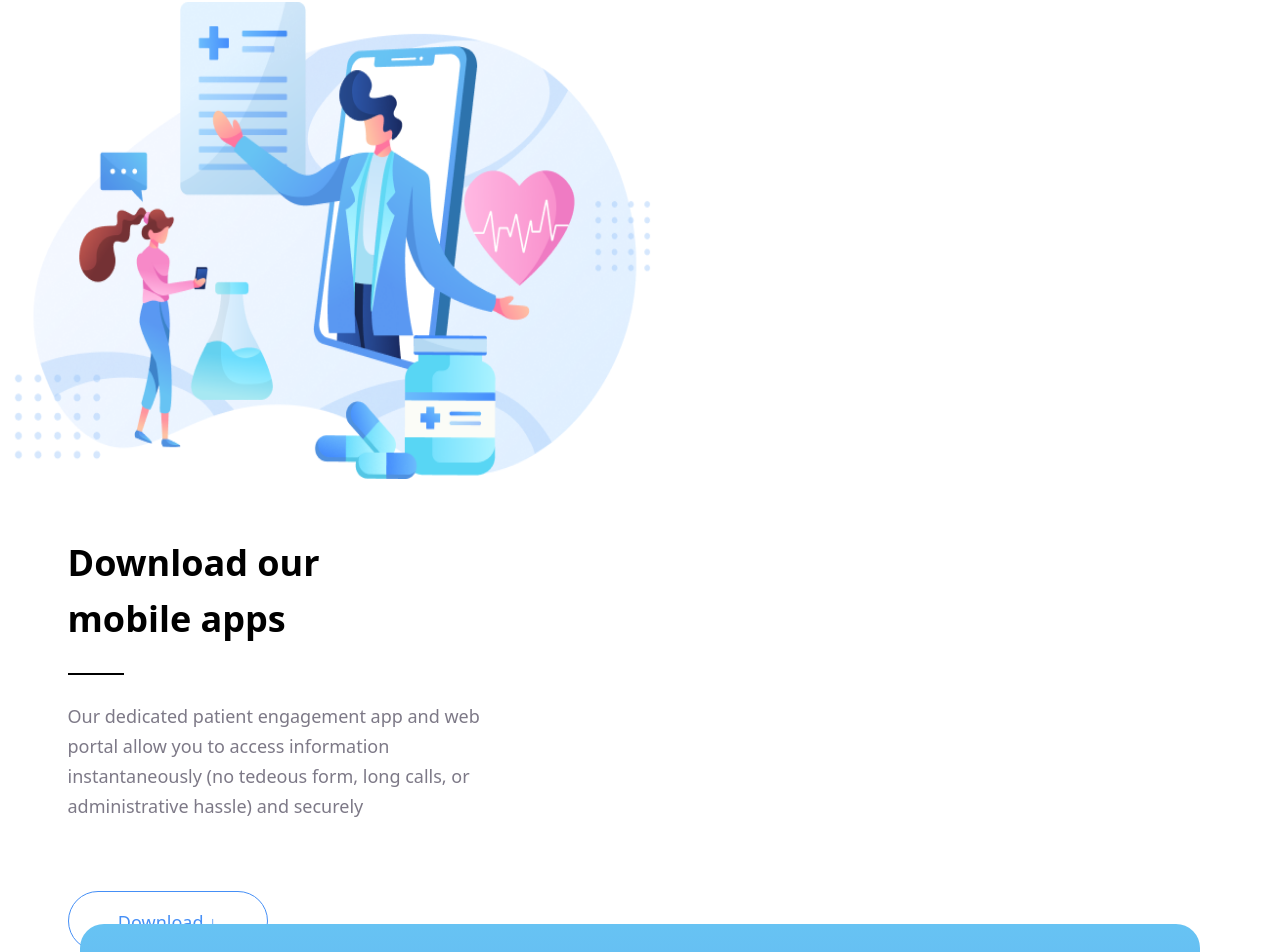
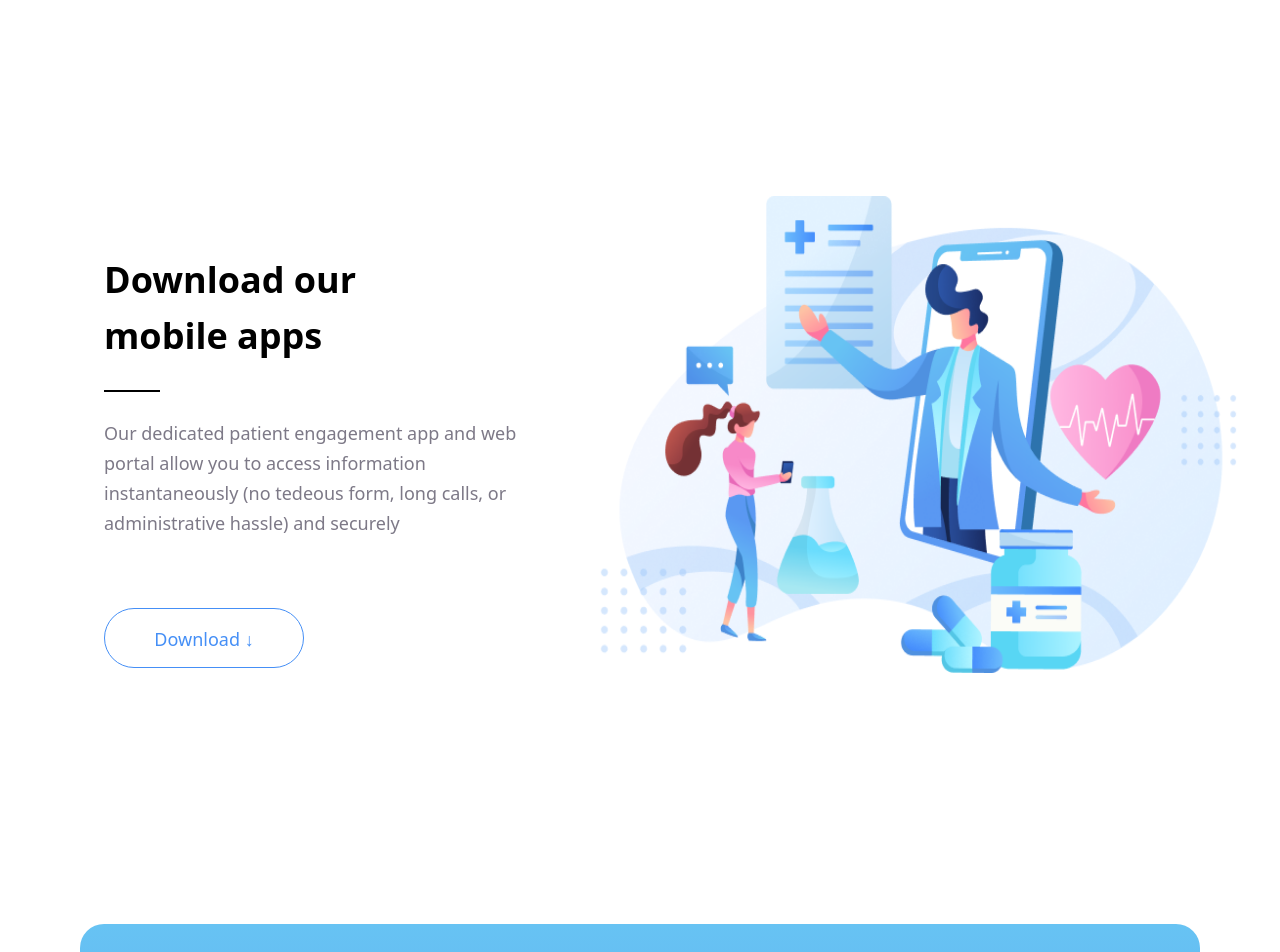
Before and after one commit to richardayikwei/Trafalgar-react, a React (Vite) app: page / in a window 1280 px wide. Shown: the part 2716-3668 px from the top of the page. Built offline with nearby package versions, Linux system fonts and the light colour scheme.

Commit message:
updating direction props

```diff
--- a/src/App.tsx
+++ b/src/App.tsx
@@ -76,7 +76,7 @@ function App() {
         <Illustration
           key={idx}
           service={service}
-          direction={"flex-row"}
+          direction={"md:flex-row"}
           btnText={"Learn more"}
           position="justify-start"
           widthDescription="md:w-[450px]"
@@ -87,7 +87,7 @@ function App() {
         <Illustration
           key={idx}
           service={service}
-          direction={"flex-row-reverse"}
+          direction={"md:flex-row-reverse"}
           btnText={`Download \u2193 `}
           position="justify-start"
           widthDescription="md:w-[420px]"
@@ -97,7 +97,9 @@ function App() {
       <Profile />
       <section className="md:mt-[216px] container mx-auto">
         <div className="mx-auto text-center flex flex-col md:w-[462px] md:h-[84px] mt-24">
-          <h1 className="text-[36px] font-bold leading-[56px]">Check out our latest article</h1>
+          <h1 className="text-[36px] font-bold leading-[56px]">
+            Check out our latest article
+          </h1>
 
           <div className="flex justify-center p-3">
             <p className="border-b-2 w-[56px] border-black"></p>
--- a/src/components/Illustration.tsx
+++ b/src/components/Illustration.tsx
@@ -14,7 +14,7 @@ type Illustration = {
 const Illustration = ({direction, service , btnText, position, widthDescription, widthTitle}: Illustration) => {
   return (
     <div
-      className={`container flex justify-center flex-col md:${direction} mx-auto md:w-[1273px] md:h-[477px] md:space-x-16 md:mt-[220px] mt-10`}
+      className={`container flex justify-center flex-col ${direction} mx-auto md:w-[1273px] md:h-[477px] md:space-x-16 md:mt-[220px] mt-10`}
     >
       <div className="flex justify-center  md:justify-start">
         <img
```
